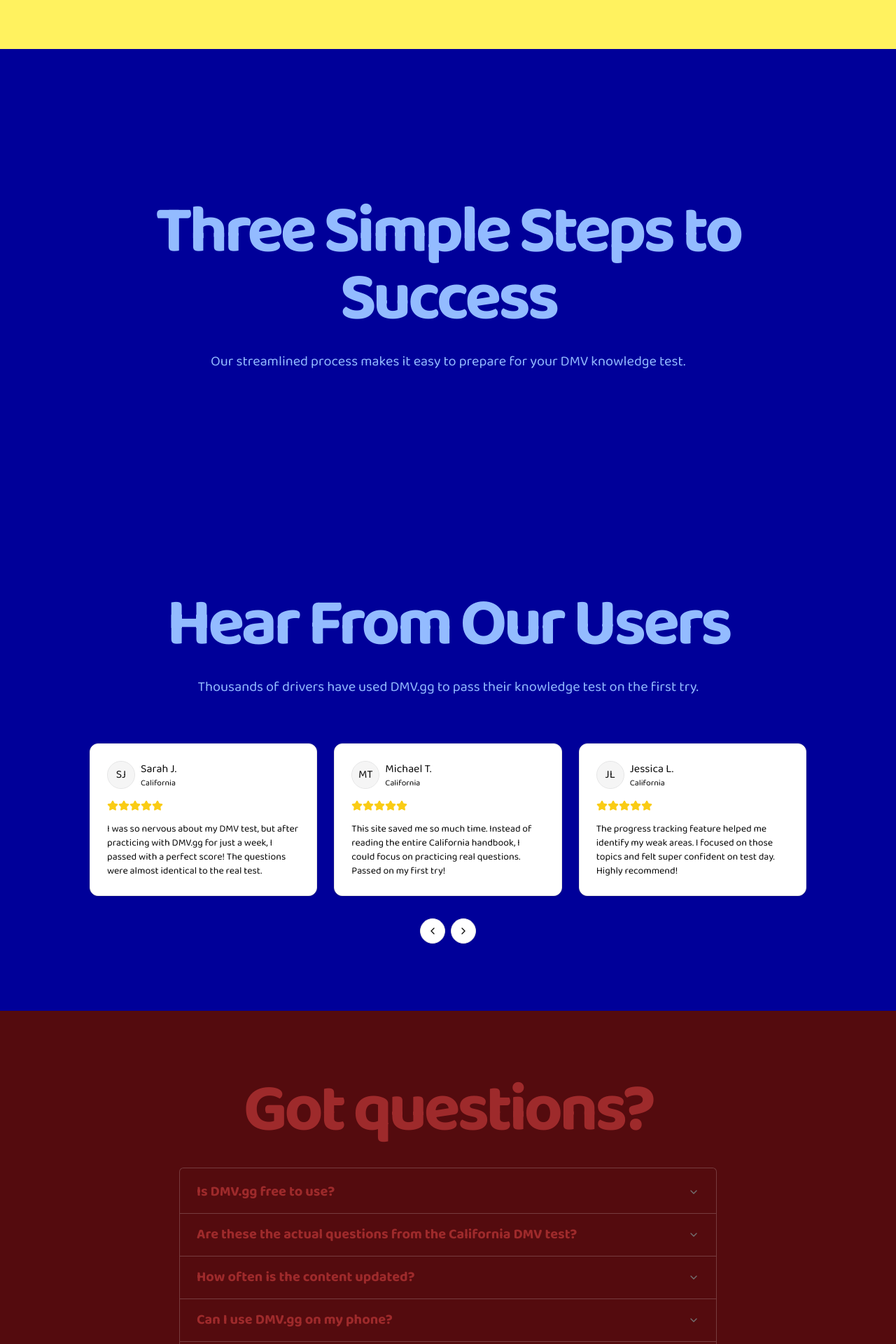
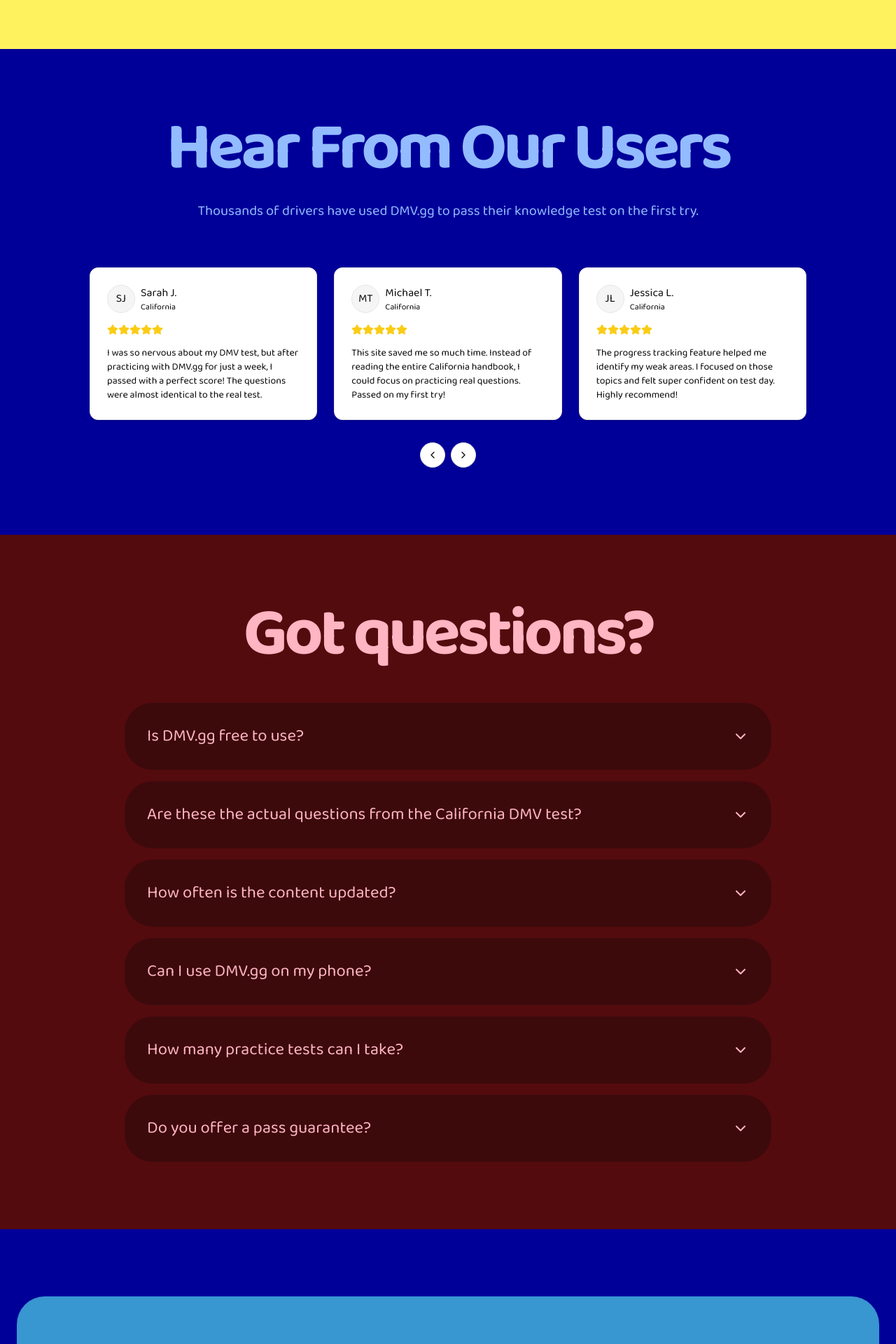
Before and after one commit to alvropena/dmv.gg, a Next.js app: page / in a window 1280 px wide. Shown: the part 2049-3969 px from the top of the page at 70% size. Built offline with nearby package versions, Linux system fonts and the light colour scheme; no server answers.

Commit message:
Update CTA and footer styling to match design

```diff
--- a/components/Header.tsx
+++ b/components/Header.tsx
@@ -132,7 +132,7 @@ export function Header() {
       <SheetContent side="left">
         <div className="flex flex-col h-full py-6">
           <div className="flex flex-col gap-6 items-center w-full">
-            <div className="w-full bg-[#000099] text-white font-bold px-6 py-4 rounded-full text-lg text-center">
+            <div className="w-full bg-[#3FA7D6] text-white font-bold px-6 py-4 rounded-full text-lg text-center">
               DMV.gg
             </div>
             <div className="w-full flex flex-col gap-6">
--- a/components/landing/CTA.tsx
+++ b/components/landing/CTA.tsx
@@ -12,12 +12,12 @@ export default function CTA() {
   };
 
   return (
-    <section className="w-full py-16 md:py-20 lg:py-24 bg-[#3FA7D6] text-white">
-      <div className="container mx-auto px-4">
-        <div className="max-w-6xl mx-auto rounded-lg bg-[#3FA7D6]/90 p-8">
+    <section className="w-full pt-12 md:pt-16 lg:pt-24 text-white">
+      <div className="container mx-auto px-6">
+        <div className="rounded-[40px] bg-[#3FA7D6]/90 py-12 md:py-16 px-6 md:px-8">
           <div className="flex flex-col items-center justify-center space-y-4 text-center">
             <div className="space-y-2 w-full">
-              <h2 className="text-5xl font-extrabold tracking-tighter text-white sm:text-5xl md:text-5xl lg:text-7xl xl:text-8xl">
+              <h2 className="text-5xl font-extrabold tracking-tighter text-white sm:text-6xl md:text-7xl lg:text-8xl xl:text-8xl">
                 Ready to get your license?
               </h2>
               <p className="w-full text-white md:text-xl/relaxed lg:text-base/relaxed xl:text-xl/relaxed">
--- a/components/landing/FAQ.tsx
+++ b/components/landing/FAQ.tsx
@@ -1,11 +1,8 @@
 "use client";
 
-import {
-	Accordion,
-	AccordionItem,
-	AccordionTrigger,
-	AccordionContent,
-} from "@/components/ui/accordion";
+import { useState } from "react";
+import { ChevronDown } from "lucide-react";
+import { cn } from "@/lib/utils";
 
 const faqItems = [
 	{
@@ -40,37 +37,55 @@ const faqItems = [
 	},
 ];
 
+function FAQItem({ question, answer }: { question: string; answer: string }) {
+	const [isOpen, setIsOpen] = useState(false);
+
+	return (
+		<div className="mb-4">
+			<div className="w-full bg-[#3D0A0C] rounded-[40px]">
+				<button
+					onClick={() => setIsOpen(!isOpen)}
+					className="w-full flex items-center justify-between p-6 md:p-8 text-left"
+				>
+					<span className="text-lg md:text-xl lg:text-2xl font-light text-[#FFB5C2] pr-4 flex-1 font-bold">
+						{question}
+					</span>
+					<ChevronDown
+						className={cn(
+							"h-6 w-6 text-[#FFB5C2] transition-transform duration-200 flex-shrink-0",
+							isOpen && "rotate-180"
+						)}
+					/>
+				</button>
+				<div
+					className={cn(
+						"overflow-hidden transition-all duration-200 ease-in-out w-full",
+						isOpen ? "max-h-[500px] opacity-100" : "max-h-0 opacity-0"
+					)}
+				>
+					<div className="px-6 pb-6 text-[#FFB5C2] text-lg md:text-xl lg:text-2xl leading-[1.6] font-light">
+						{answer}
+					</div>
+				</div>
+			</div>
+		</div>
+	);
+}
+
 export default function FAQ() {
 	return (
 		<section id="faq" className="w-full py-16 md:py-20 lg:py-24 bg-[#540B0E]">
 			<div className="container mx-auto px-6">
-				<div className="flex flex-col items-center justify-center space-y-4 text-center">
-					<div className="space-y-2">
-						<h2 className="text-5xl font-extrabold tracking-tighter text-[#9E2A2B] sm:text-5xl md:text-5xl lg:text-7xl xl:text-8xl">
-							Got questions?
-						</h2>
-					</div>
+				<div className="flex flex-col items-center justify-center space-y-4 text-center mb-12">
+					<h2 className="text-5xl font-extrabold tracking-tighter text-[#FFB5C2] sm:text-5xl md:text-5xl lg:text-7xl xl:text-8xl">
+						Got questions?
+					</h2>
 				</div>
-				<div className="mx-auto max-w-3xl mt-8">
-					<div className="border-t border-r border-l border-white/20 shadow-sm rounded-md bg-[#540B0E]">
-						<div className="pt-1 px-0">
-							<Accordion
-								type="single"
-								collapsible
-								className="w-full border-b-0"
-							>
-								{faqItems.map((item) => (
-									<AccordionItem key={item.question} value={item.question} className="border-b border-white/20">
-										<AccordionTrigger className="text-left text-xl font-semibold px-6 text-[#9E2A2B] hover:text-[#9E2A2B]/90">
-											{item.question}
-										</AccordionTrigger>
-										<AccordionContent className="text-[#9E2A2B] px-6">
-											{item.answer}
-										</AccordionContent>
-									</AccordionItem>
-								))}
-							</Accordion>
-						</div>
+				<div className="w-full md:max-w-[75%] mx-auto">
+					<div className="space-y-4">
+						{faqItems.map((item, index) => (
+							<FAQItem key={index} question={item.question} answer={item.answer} />
+						))}
 					</div>
 				</div>
 			</div>
--- a/components/landing/Hero.tsx
+++ b/components/landing/Hero.tsx
@@ -17,8 +17,8 @@ export default function Hero() {
     <section className="w-full py-2 pt-4 min-h-screen flex items-start md:items-center md:min-h-[85vh] md:py-8 lg:py-16">
       <div className="container mx-auto px-6">
         <div className="grid gap-4 md:grid-cols-2 md:gap-12">
-          <div className="flex flex-col justify-start md:justify-center space-y-3 md:space-y-6 text-center md:text-left">
-            <div className="space-y-2 md:space-y-4">
+          <div className="flex flex-col justify-start md:justify-center space-y-4 md:space-y-6 text-center md:text-left">
+            <div className="space-y-4">
               <h1 className="text-5xl font-extrabold tracking-tighter text-[#B6DBFF] md:text-6xl lg:text-7xl xl:text-8xl">
                 Ace your DMV Knowledge Test
               </h1>
@@ -38,7 +38,7 @@ export default function Hero() {
             </div>
           </div>
 
-          <div className="flex items-center justify-center mt-4 md:mt-0">
+          <div className="flex items-center justify-center md:mt-0">
             {/* Right column content - can add image or other content here */}
             <div className="w-full h-[400px] md:h-[500px] lg:h-[600px] rounded-3xl bg-white/10 backdrop-blur-sm p-6 flex items-center justify-center">
               <div className="text-center text-[#B6DBFF]">
--- a/components/landing/HowItWorks.tsx
+++ /dev/null
@@ -1,21 +0,0 @@
-export default function HowItWorks() {
-	return (
-		<section id="how-it-works" className="w-full py-8 min-h-screen flex items-center md:min-h-[85vh] md:py-12 lg:py-24">
-			<div className="container mx-auto px-6">
-				<div className="grid gap-6 lg:gap-12">
-					<div className="flex flex-col justify-center items-center text-center space-y-4 md:space-y-8">
-						<div className="space-y-2 md:space-y-6 max-w-5xl mx-auto">
-							<h2 className="text-4xl font-extrabold tracking-tighter text-[#93BBFF] sm:text-5xl md:text-5xl lg:text-7xl xl:text-8xl">
-								Three Simple Steps to Success
-							</h2>
-							<p className="text-[#93BBFF] md:text-xl/relaxed lg:text-base/relaxed xl:text-xl/relaxed">
-								Our streamlined process makes it easy to prepare for your DMV
-								knowledge test.
-							</p>
-						</div>
-					</div>
-				</div>
-			</div>
-		</section>
-	);
-}
--- a/components/landing/Testimonials.tsx
+++ b/components/landing/Testimonials.tsx
@@ -1,6 +1,6 @@
 "use client";
 
-import { useState } from "react";
+import { useState, useEffect } from "react";
 import { Card, CardContent } from "@/components/ui/card";
 import { Avatar, AvatarFallback } from "@/components/ui/avatar";
 import { ChevronLeft, ChevronRight, Star } from "lucide-react";
@@ -59,22 +59,38 @@ const testimonials = [
 
 export default function Testimonials() {
 	const [currentIndex, setCurrentIndex] = useState(0);
+	const [isMobile, setIsMobile] = useState(false);
+
+	useEffect(() => {
+		const checkMobile = () => {
+			setIsMobile(window.innerWidth < 768);
+		};
+
+		checkMobile();
+		window.addEventListener('resize', checkMobile);
+
+		return () => window.removeEventListener('resize', checkMobile);
+	}, []);
+
+	const increment = isMobile ? 1 : 3;
 
 	const nextTestimonial = () => {
 		setCurrentIndex((prevIndex) =>
-			prevIndex + 3 >= testimonials.length ? 0 : prevIndex + 3,
+			prevIndex + increment >= testimonials.length ? 0 : prevIndex + increment
 		);
 	};
 
 	const prevTestimonial = () => {
 		setCurrentIndex((prevIndex) =>
-			prevIndex - 3 < 0 ? Math.max(testimonials.length - 3, 0) : prevIndex - 3,
+			prevIndex - increment < 0
+				? Math.max(testimonials.length - increment, 0)
+				: prevIndex - increment
 		);
 	};
 
 	const visibleTestimonials = testimonials.slice(
 		currentIndex,
-		currentIndex + 3,
+		currentIndex + increment
 	);
 
 	return (
@@ -95,7 +111,7 @@ export default function Testimonials() {
 				</div>
 
 				<div className="mx-auto max-w-5xl mt-12 md:mt-16">
-					<div className="grid grid-cols-1 gap-6 md:grid-cols-2 lg:grid-cols-3">
+					<div className="grid grid-cols-1 md:grid-cols-2 lg:grid-cols-3 gap-6">
 						{visibleTestimonials.map((testimonial) => (
 							<Card
 								key={`${testimonial.name}-${testimonial.avatar}`}
--- a/components/landing/index.tsx
+++ b/components/landing/index.tsx
@@ -1,10 +1,9 @@
-import Hero from "./Hero"
-import Features from "./Features"
-import HowItWorks from "./HowItWorks"
-import Testimonials from "./Testimonials"
-import FAQ from "./FAQ"
-import CTA from "./CTA"
-import Footer from "./Footer"
+import Hero from "./Hero";
+import Features from "./Features";
+import Testimonials from "./Testimonials";
+import FAQ from "./FAQ";
+import CTA from "./CTA";
+import Footer from "./Footer";
 
 export default function LandingPage() {
   return (
@@ -12,12 +11,11 @@ export default function LandingPage() {
       <main className="flex-1">
         <Hero />
         <Features />
-        <HowItWorks />
         <Testimonials />
         <FAQ />
         <CTA />
       </main>
       <Footer />
     </div>
-  )
+  );
 }
```
Also changed, not shown: components/landing/Footer.tsx (+20 -20 lines).
